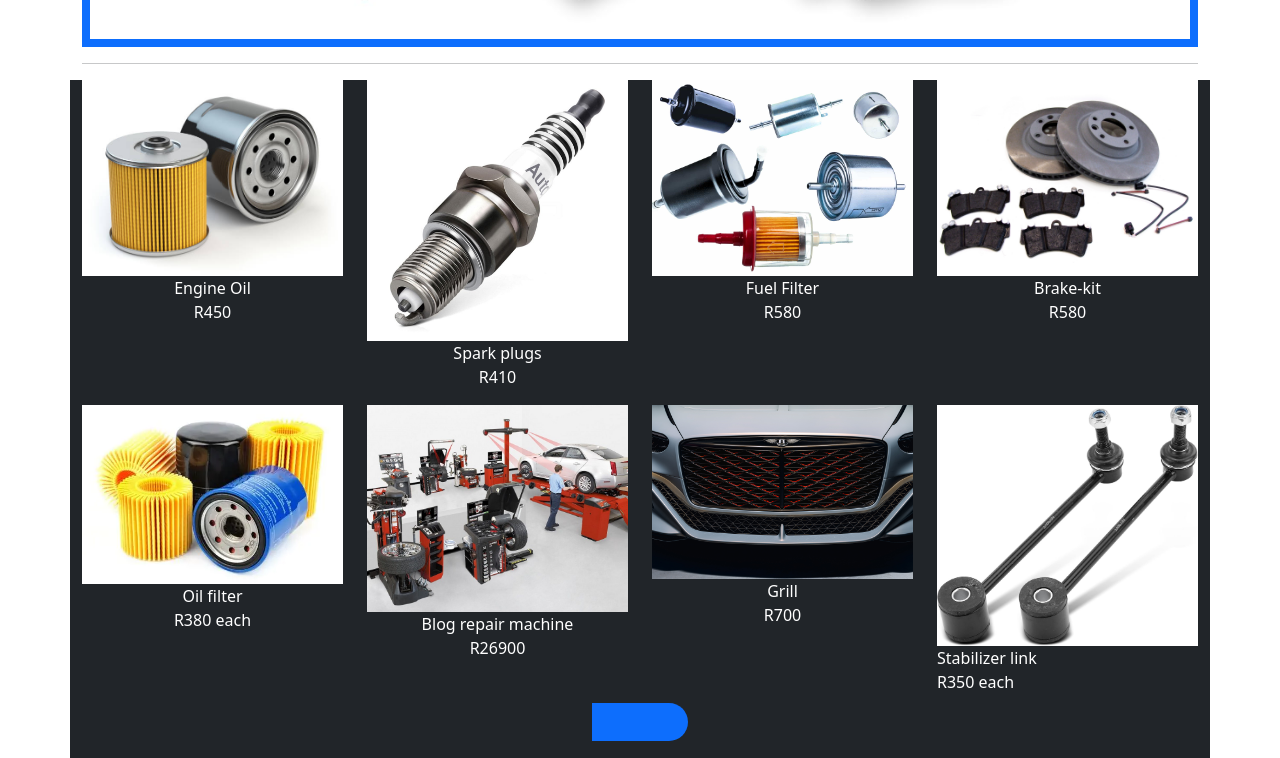
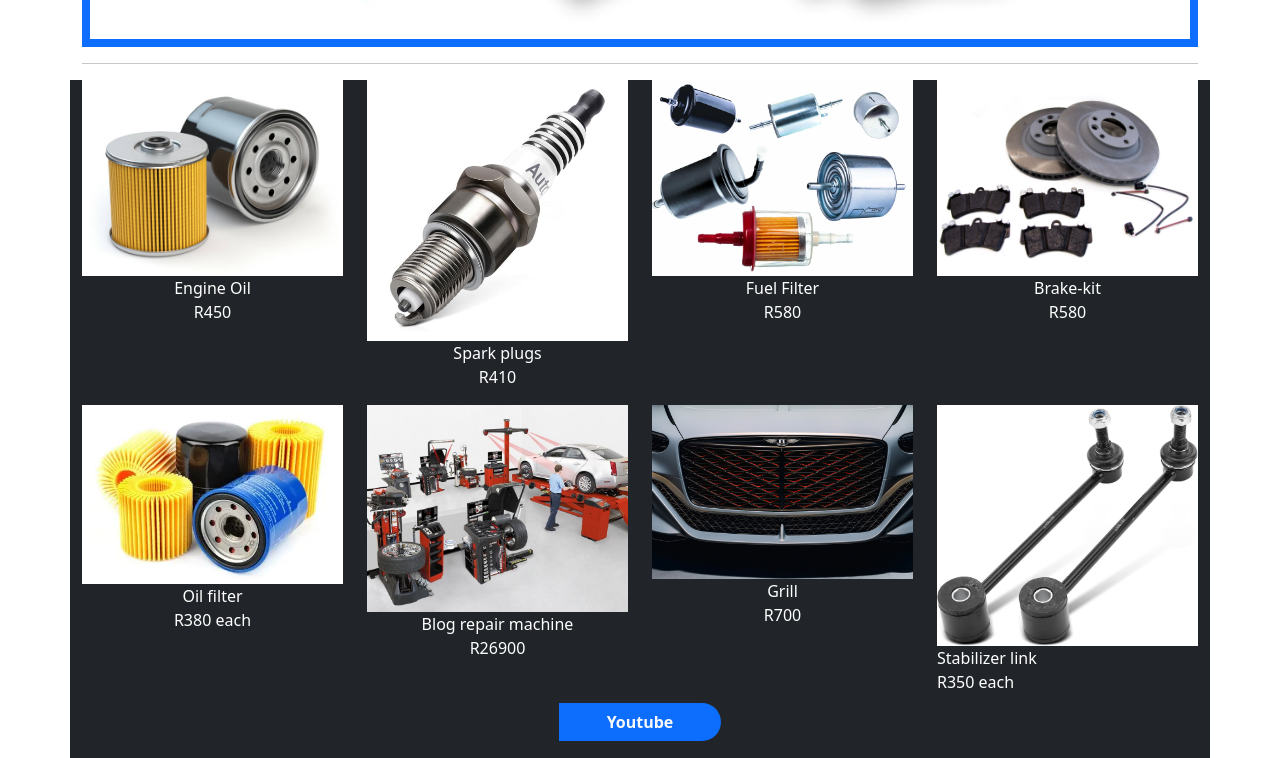
Before and after one commit to zthunywa-1224/Auto-spares, a plain HTML site: page visit.html in a window 1280 px wide. Shown: the part 2178-2936 px from the top of the page. Drawn offline with nearby package versions, Linux system fonts and the light colour scheme.

Commit message:
Updated visit.html

```diff
--- a/visit.html
+++ b/visit.html
@@ -129,7 +129,7 @@
         </div>
         <div class="col-12 text-center mb-4">
   <a href="https://youtu.be/mrYno_FPUlk?si=gagc8B6ClI1kZTiQ"
-     class="bg-primary py-2 px-5 fw-bold text-light text-decoration-none rounded-end-pill >
+     class="bg-primary py-2 px-5 fw-bold text-light text-decoration-none rounded-end-pill">
     Youtube
   </a>
 </div>
```
